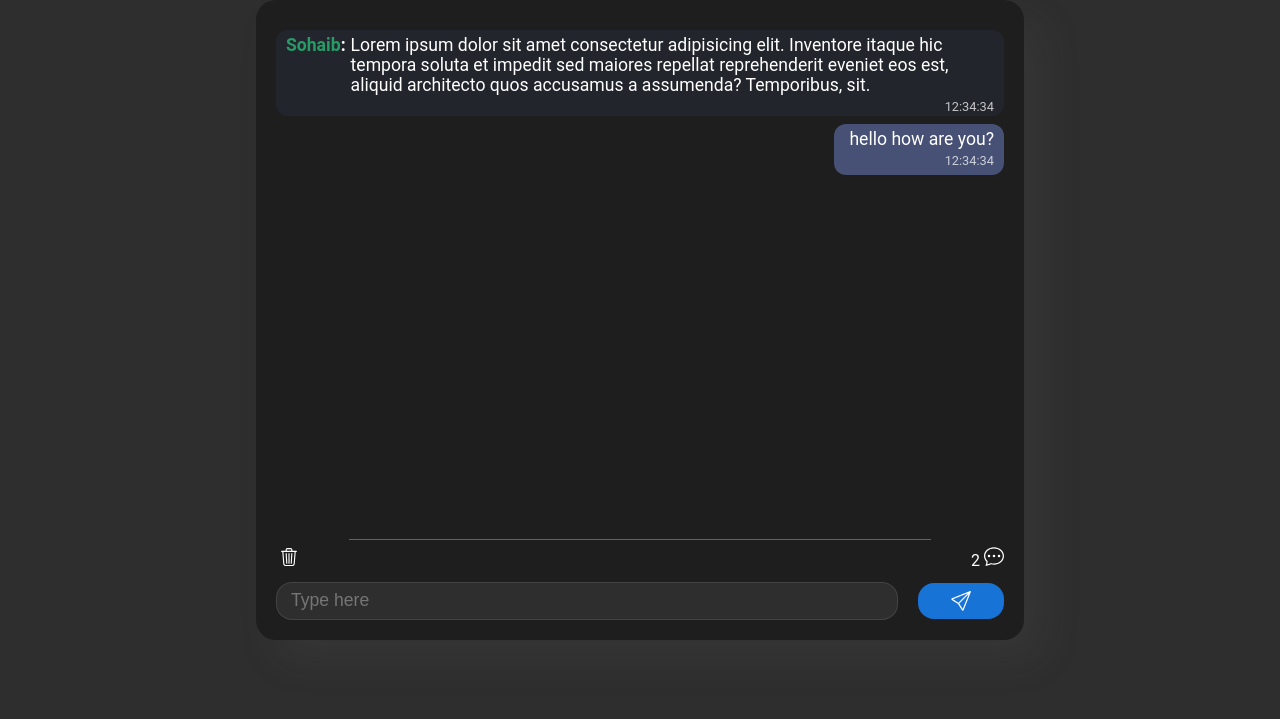
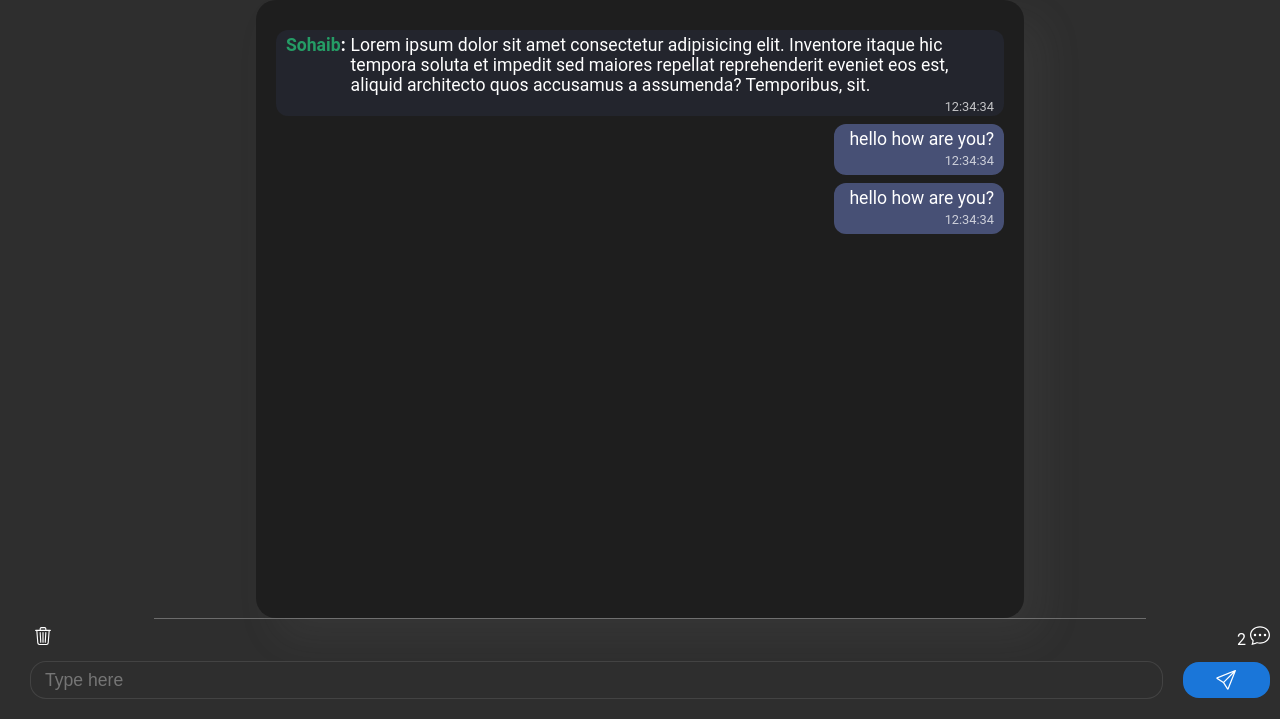
Before and after one commit to Pelectrome/Serial_Web, a plain HTML site: page index.html in a window 1280 px wide. Shown: the part 81-800 px from the top of the page. Drawn offline with Linux system fonts and the light colour scheme.

Commit message:
modified:   index.html

```diff
--- a/index.html
+++ b/index.html
@@ -33,6 +33,13 @@
             </div>
           </div>
         </div>
+        <div class="send-data-container_background">
+          <div class="send-data-container">
+            <div class="send-message">hello how are you?</div>
+            <div class="time">12:34:34</div>
+          </div>
+        </div>
+      </div>
 
         <div class="action-container">
           <div class="separator"></div>
```
